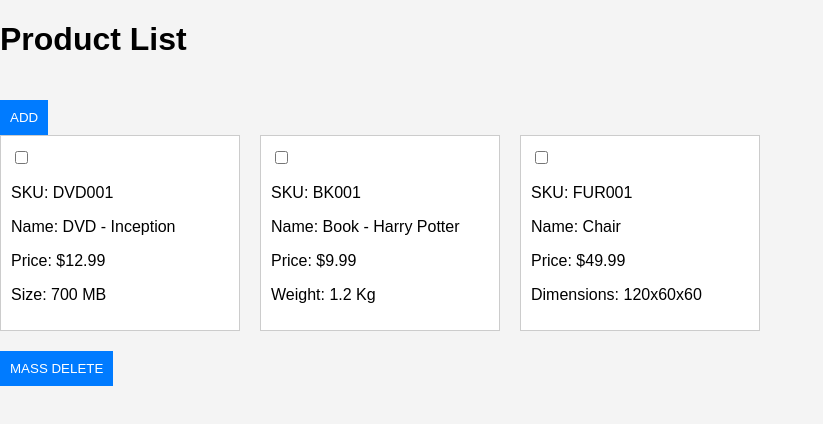
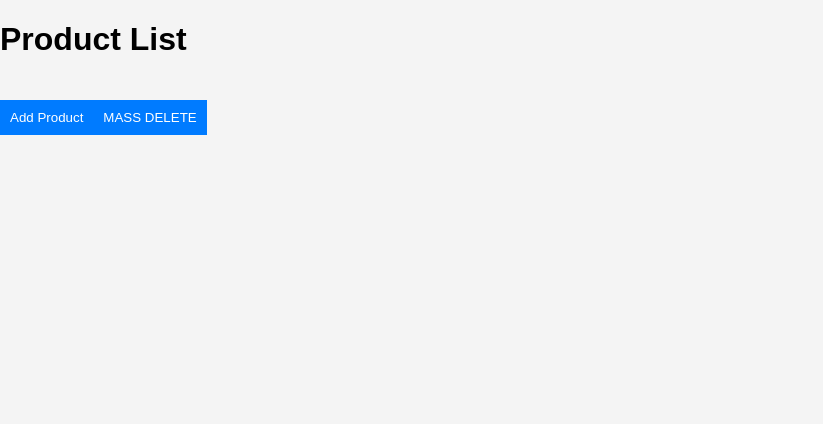
Before and after one commit to AshrafSayed2202/scandiweb-test, a React (Create React App) app: page / in a window 1280 px wide. Shown: the top 424 px of the page, without its empty margins (0-823 px from the left). Built offline with nearby package versions, Linux system fonts and the light colour scheme.

Commit message:
Added product to product list page

```diff
--- a/src/components/AddProduct.js
+++ b/src/components/AddProduct.js
@@ -16,7 +16,6 @@ const AddProduct = () => {
         setProductType(e.target.value);
         setErrorMessage('');
     };
-
     const handleSave = (e) => {
         e.preventDefault();
 
@@ -40,9 +39,13 @@ const AddProduct = () => {
             return;
         }
 
-        // If validation passes, save the product (this is where we will add save logic)
+        // Product object
         const newProduct = { sku, name, price, productType, size, weight, dimensions };
-        console.log('Product saved:', newProduct); // Replace this with actual saving logic
+
+        // Save to local storage
+        const existingProducts = JSON.parse(localStorage.getItem('products')) || [];
+        existingProducts.push(newProduct);
+        localStorage.setItem('products', JSON.stringify(existingProducts));
 
         navigate('/');
     };
--- a/src/components/ProductList.js
+++ b/src/components/ProductList.js
@@ -1,32 +1,35 @@
-import React from 'react';
-
-const products = [
-    { sku: 'DVD001', name: 'DVD - Inception', price: 12.99, size: 700, type: 'DVD' },
-    { sku: 'BK001', name: 'Book - Harry Potter', price: 9.99, weight: 1.2, type: 'Book' },
-    { sku: 'FUR001', name: 'Chair', price: 49.99, dimensions: { height: 120, width: 60, length: 60 }, type: 'Furniture' },
-];
+import React, { useEffect, useState } from 'react';
+import { Link } from 'react-router-dom';
 
 const ProductList = () => {
+    const [products, setProducts] = useState([]);
+
+    useEffect(() => {
+        // Fetch products from local storage
+        const storedProducts = JSON.parse(localStorage.getItem('products')) || [];
+        setProducts(storedProducts);
+    }, []);
+
     return (
         <div>
             <h1>Product List</h1>
-            <button onClick={() => window.location.href = '/add-product'}>ADD</button>
-            <div className="product-list">
-                {products.map(product => (
-                    <div key={product.sku} className="product">
+            <Link to="/add-product">
+                <button>Add Product</button>
+            </Link>
+            <button>MASS DELETE</button>
+            <div>
+                {products.map((product, index) => (
+                    <div key={index}>
                         <input type="checkbox" className="delete-checkbox" />
-                        <p>SKU: {product.sku}</p>
-                        <p>Name: {product.name}</p>
-                        <p>Price: ${product.price}</p>
-                        {product.type === 'DVD' && <p>Size: {product.size} MB</p>}
-                        {product.type === 'Book' && <p>Weight: {product.weight} Kg</p>}
-                        {product.type === 'Furniture' && (
-                            <p>Dimensions: {product.dimensions.height}x{product.dimensions.width}x{product.dimensions.length}</p>
+                        <p>{product.sku} - {product.name} - ${product.price}</p>
+                        {product.productType === 'DVD' && <p>Size: {product.size} MB</p>}
+                        {product.productType === 'Book' && <p>Weight: {product.weight} Kg</p>}
+                        {product.productType === 'Furniture' && (
+                            <p>Dimensions: {product.dimensions.height}x{product.dimensions.width}x{product.dimensions.length} CM</p>
                         )}
                     </div>
                 ))}
             </div>
-            <button>MASS DELETE</button>
         </div>
     );
 };
```
